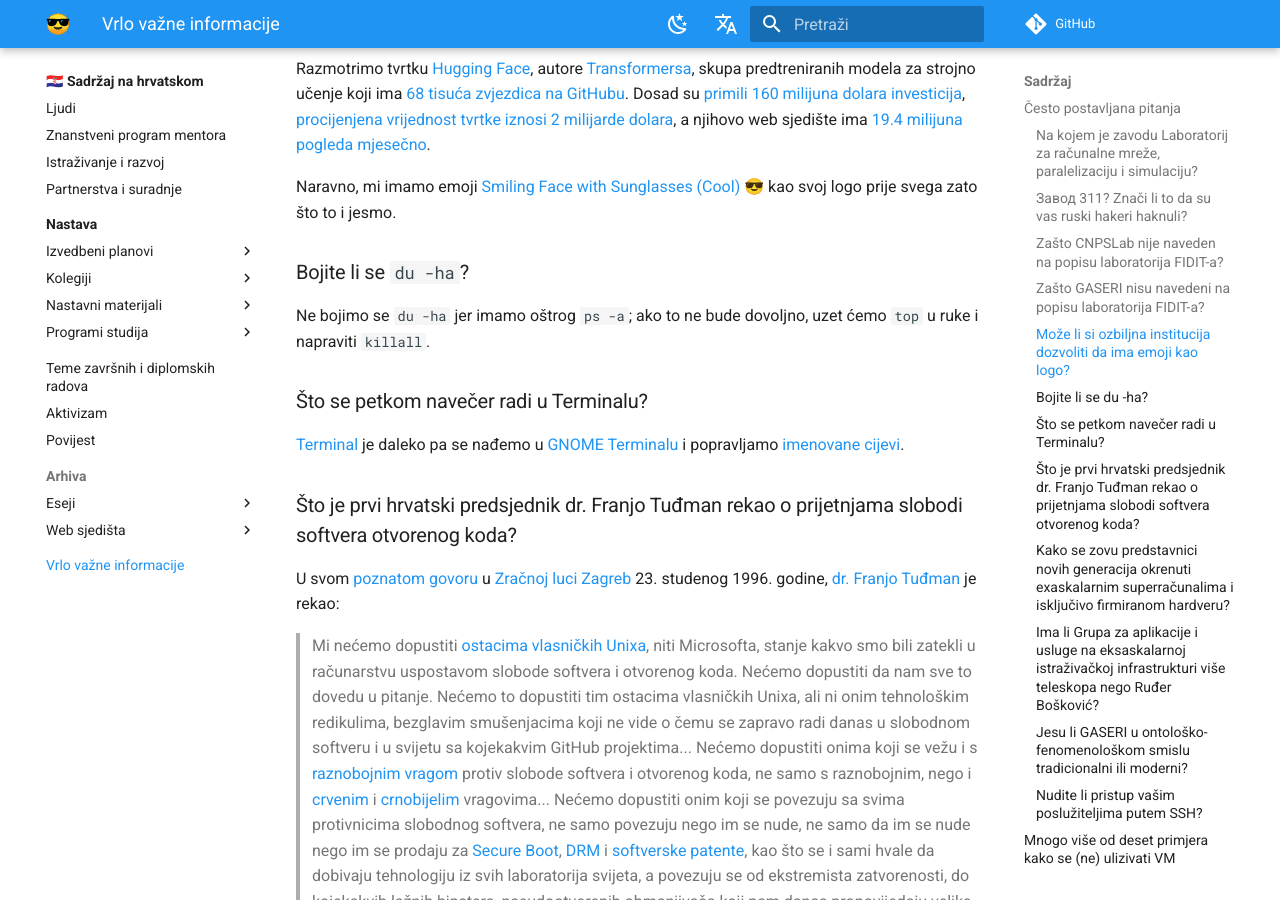
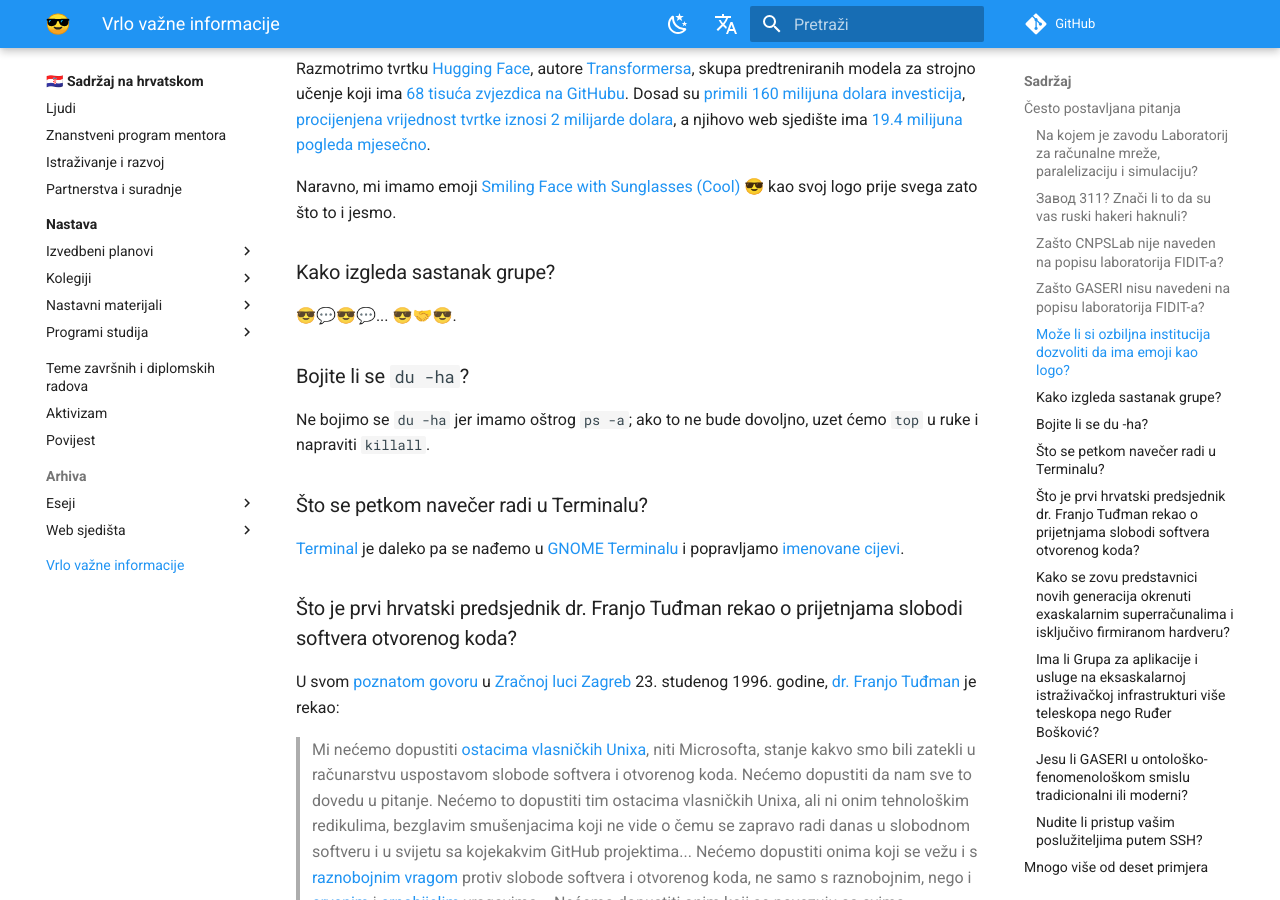
Before and after one commit to gaseri/website, an MkDocs documentation site: the page built from docs/hr/vrlo-vazne-informacije.md, in a window 1280 px wide and 900 px high, scrolled down 893 px. Built offline with MkDocs 1.6.1 and Material for MkDocs 9.7.7, drawn with Linux system fonts in a browser that asks for light colours; a script that is not in the unit is left out; comment, search, counter and statistics services are not loaded.

Commit message:
Added meeting details to Vrlo važne informacije

```diff
--- a/docs/hr/vrlo-vazne-informacije.md
+++ b/docs/hr/vrlo-vazne-informacije.md
@@ -31,6 +31,10 @@
 Razmotrimo tvrtku [Hugging Face](https://huggingface.co/), autore [Transformersa](https://huggingface.co/transformers), skupa predtreniranih modela za strojno učenje koji ima [68 tisuća zvjezdica na GitHubu](https://github.com/huggingface/transformers). Dosad su [primili 160 milijuna dolara investicija](https://www.crunchbase.com/organization/hugging-face), [procijenjena vrijednost tvrtke iznosi 2 milijarde dolara](https://www.forbes.com/sites/kenrickcai/2022/05/09/the-2-billion-emoji-hugging-face-wants-to-be-launchpad-for-a-machine-learning-revolution/), a njihovo web sjedište ima [19.4 milijuna pogleda mjesečno](https://www.similarweb.com/website/huggingface.co/).
 
 Naravno, mi imamo emoji [Smiling Face with Sunglasses (Cool) 😎](https://emojipedia.org/smiling-face-with-sunglasses/) kao svoj logo prije svega zato što to i jesmo.
+
+### Kako izgleda sastanak grupe?
+
+😎💬😎💬... 😎🤝😎.
 
 ### Bojite li se `du -ha`?
 
```
